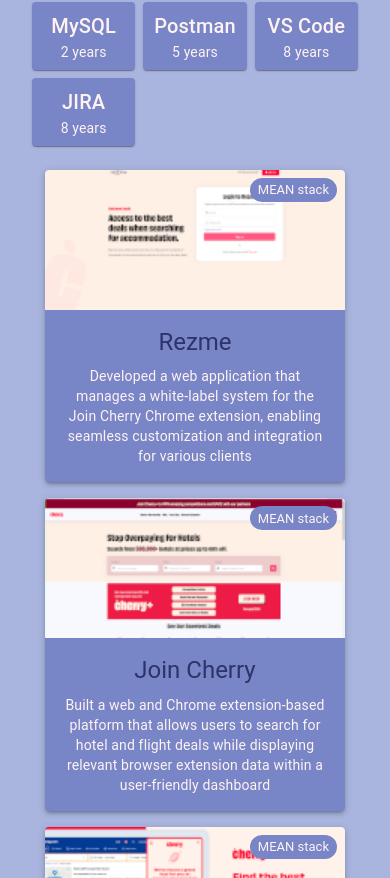
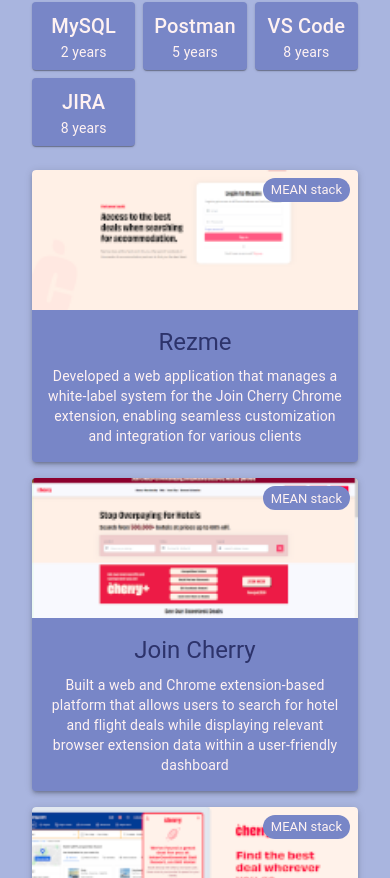
Before and after one commit to Mohit7th/resume, a React (Create React App) app: page / in a window 390 px wide. Shown: the part 1846-2724 px from the top of the page. Built offline with nearby package versions, Linux system fonts and the light colour scheme.

Commit message:
added chips to the projects, small screen fix

```diff
--- a/src/components/home/Projects.tsx
+++ b/src/components/home/Projects.tsx
@@ -49,7 +49,7 @@
                 >
                     <Card
                         sx={{
-                            maxWidth: 300,
+                            width: { xs: "100%", md: 300 },
                             display: "flex",
                             flexDirection: "column",
                             height: "100%",
```
